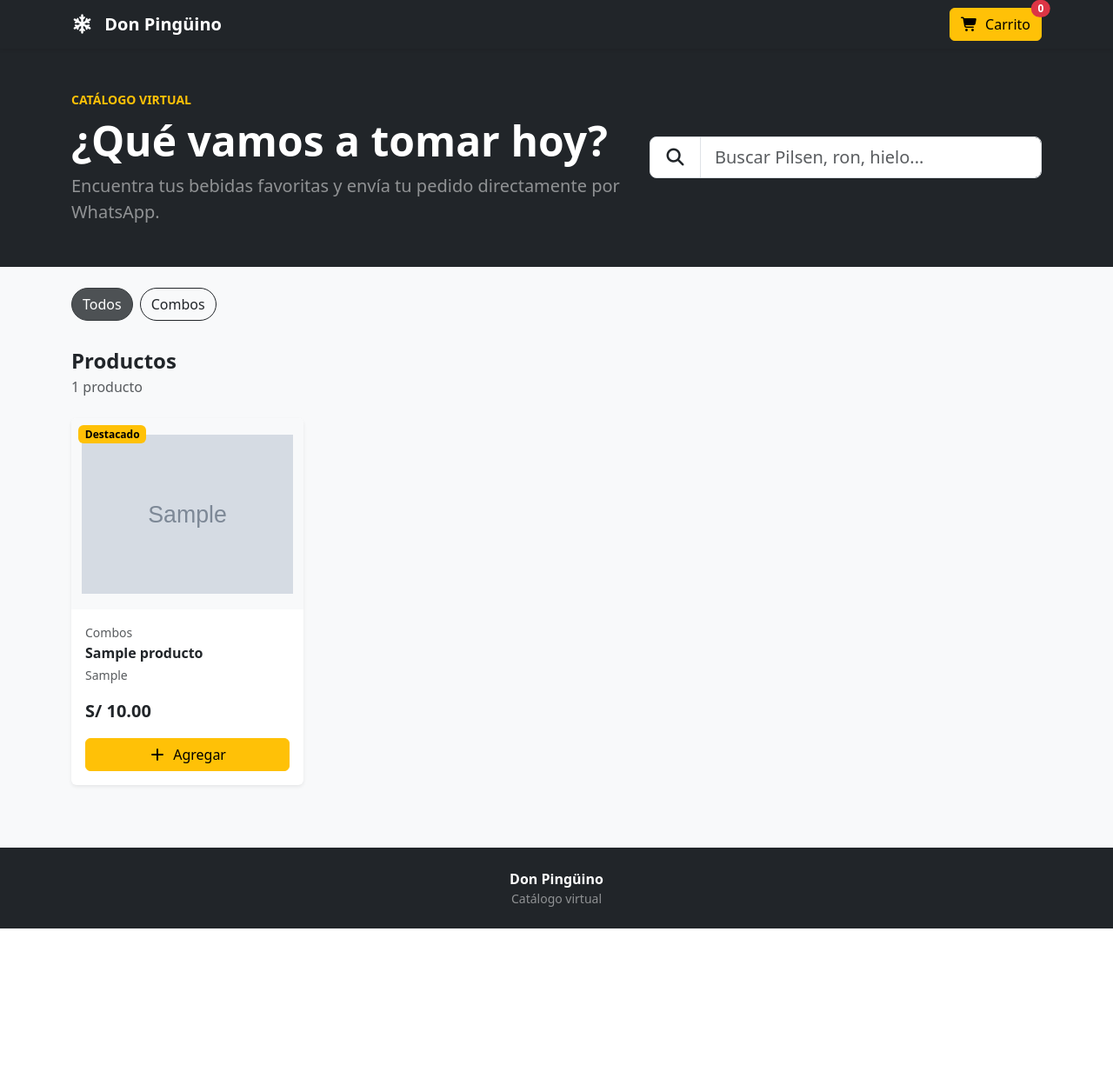
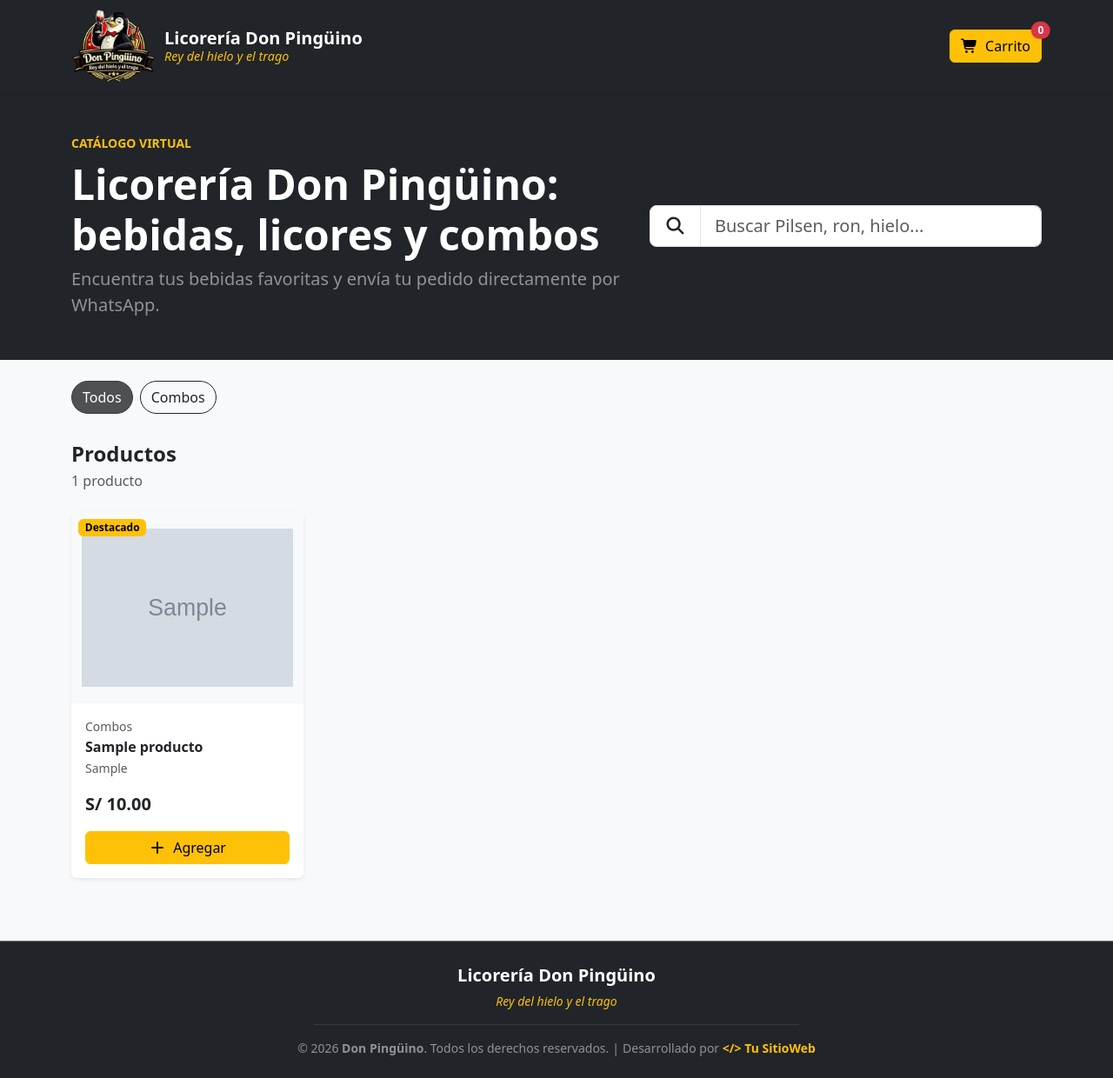
Before and after one commit to SaulSneider7/donpinguino, a PHP site: page /web/ in a window 1280 px wide. Shown: the whole page at 87% size. Before the commit the page ends 1068 px from the top, so only its background shows below. Run offline with PHP 8.4, Linux system fonts and the light colour scheme; data comes from the database, SQL or seed files in the repository; tables that the repository leaves empty hold one stand-in row (values such as "Sample post"); grey boxes marked "Sample" are stand-in pictures; some libraries are stand-ins or nearby versions.

Commit message:
update catalogo

```diff
--- a/index.php
+++ b/index.php
@@ -123,6 +123,73 @@ function imagenProducto(
         );
 }
 
+
+$urlCanonical =
+    'https://www.licoreriadonpinguino.com/';
+
+
+$datosSchema = [
+    '@context' => 'https://schema.org',
+    '@graph' => [
+        [
+            '@type' => 'WebSite',
+            '@id' => $urlCanonical . '#website',
+            'url' => $urlCanonical,
+            'name' => 'Licorería Don Pingüino',
+            'inLanguage' => 'es-PE',
+        ],
+        [
+            '@type' => 'Store',
+            '@id' => $urlCanonical . '#store',
+            'name' => 'Licorería Don Pingüino',
+            'url' => $urlCanonical,
+            'description' => 'Catálogo online de bebidas, licores, cervezas, combos, hielo y más.',
+        ],
+        [
+            '@type' => 'ItemList',
+            'name' => 'Productos de Licorería Don Pingüino',
+            'numberOfItems' => count($productos),
+            'itemListElement' => array_map(
+                static function (array $producto, int $indice): array {
+                    $item = [
+                        '@type' => 'Product',
+                        'name' => $producto['nombre'],
+                        'offers' => [
+                            '@type' => 'Offer',
+                            'priceCurrency' => 'PEN',
+                            'price' => number_format(
+                                (float) $producto['precio_venta'],
+                                2,
+                                '.',
+                                ''
+                            ),
+                            'availability' => (
+                                $producto['tipo_producto'] === 'SIMPLE'
+                                && (int) $producto['maneja_stock'] === 1
+                                && (float) $producto['stock_actual'] <= 0
+                            )
+                                ? 'https://schema.org/OutOfStock'
+                                : 'https://schema.org/InStock',
+                        ],
+                    ];
+
+                    if ($producto['imagen_url']) {
+                        $item['image'] = imagenProducto($producto['imagen_url']);
+                    }
+
+                    return [
+                        '@type' => 'ListItem',
+                        'position' => $indice + 1,
+                        'item' => $item,
+                    ];
+                },
+                $productos,
+                array_keys($productos)
+            ),
+        ],
+    ],
+];
+
 ?>
 <!doctype html>
 
@@ -139,7 +206,7 @@ function imagenProducto(
 
 
     <title>
-        Catálogo | <?= htmlspecialchars(CATALOGO_NOMBRE) ?>
+        Licorería Don Pingüino | Bebidas, licores y combos
     </title>
 
 
@@ -147,6 +214,30 @@ function imagenProducto(
         name="description"
         content="Catálogo virtual de Don Pingüino. Cervezas, licores, combos, hielo, bebidas y más."
     >
+
+    <meta name="robots" content="index, follow">
+
+    <link rel="canonical" href="<?= $urlCanonical ?>">
+
+    <meta name="theme-color" content="#212529">
+
+    <meta property="og:type" content="website">
+    <meta property="og:locale" content="es_PE">
+    <meta property="og:site_name" content="Licorería Don Pingüino">
+    <meta property="og:title" content="Licorería Don Pingüino | Bebidas, licores y combos">
+    <meta property="og:description" content="Compra bebidas, licores, cervezas, combos y hielo en el catálogo online de Don Pingüino.">
+    <meta property="og:url" content="<?= $urlCanonical ?>">
+
+    <meta name="twitter:card" content="summary">
+    <meta name="twitter:title" content="Licorería Don Pingüino | Bebidas, licores y combos">
+    <meta name="twitter:description" content="Compra bebidas, licores, cervezas, combos y hielo en el catálogo online de Don Pingüino.">
+
+    <script type="application/ld+json">
+<?= json_encode(
+    $datosSchema,
+    JSON_UNESCAPED_SLASHES | JSON_UNESCAPED_UNICODE | JSON_PRETTY_PRINT
+) ?>
+    </script>
 
 
     <!-- Bootstrap -->
@@ -182,44 +273,31 @@ function imagenProducto(
      NAVBAR
 ========================================================= -->
 
-<nav
-    class="
-        navbar
-        navbar-expand-lg
-        bg-dark
-        navbar-dark
-        sticky-top
-        shadow-sm
-    "
->
+<nav class="navbar navbar-expand-lg bg-dark navbar-dark sticky-top shadow-sm py-1 py-md-2">
+    <div class="container flex-nowrap align-items-center">
 
-    <div class="container">
+        <a class="navbar-brand d-flex align-items-center py-0 me-2 me-md-3 text-wrap" href="<?= CATALOGO_BASE_URL ?>">
+            <!-- Logo responsivo: 55px en móvil, 90px en pantallas medianas/grandes -->
+            <img src="<?= CATALOGO_BASE_URL ?>assets/img/logo.png" alt="Don Pingüino Logo" class="logo-navbar me-2">
 
-        <a
-            class="navbar-brand fw-bold"
-            href="/"
-        >
-
-            <i class="fa-solid fa-snowflake me-2"></i>
-
-            Don Pingüino
-
+            <!-- Texto visible en todos los dispositivos -->
+            <div class="d-flex flex-column justify-content-center">
+                <span class="fw-bold lh-1 title-navbar">Licorería Don Pingüino</span>
+                <small class="text-warning fst-italic slogan-navbar mt-1">Rey del hielo y el trago</small>
+            </div>
         </a>
-
 
         <button
             type="button"
-            class="btn btn-warning position-relative"
+            class="btn btn-warning position-relative flex-shrink-0 ms-auto"
             data-bs-toggle="offcanvas"
             data-bs-target="#carritoOffcanvas"
         >
-
             <i class="fa-solid fa-cart-shopping"></i>
 
             <span class="d-none d-sm-inline ms-1">
                 Carrito
             </span>
-
 
             <span
                 class="
@@ -235,12 +313,40 @@ function imagenProducto(
             >
                 0
             </span>
-
         </button>
 
     </div>
+</nav>
 
-</nav>
+<!-- Estilos rápidos para controlar los tamaños responsive sin romper la barra -->
+<style>
+    /* Logo adaptativo */
+    .logo-navbar {
+        height: 55px;
+        width: auto;
+    }
+    /* Tamaños de texto para celular */
+    .title-navbar {
+        font-size: 0.95rem;
+    }
+    .slogan-navbar {
+        font-size: 0.75rem;
+        line-height: 1;
+    }
+
+    /* Ajustes para pantallas medianas y grandes (Computadoras / Tablets) */
+    @media (min-width: 768px) {
+        .logo-navbar {
+            height: 90px;
+        }
+        .title-navbar {
+            font-size: 1.25rem;
+        }
+        .slogan-navbar {
+            font-size: 0.9rem;
+        }
+    }
+</style>
 
 
 
@@ -269,7 +375,7 @@ function imagenProducto(
 
 
                 <h1 class="display-5 fw-bold">
-                    ¿Qué vamos a tomar hoy?
+                    Licorería Don Pingüino: bebidas, licores y combos
                 </h1>
 
 
@@ -840,16 +946,31 @@ function imagenProducto(
      FOOTER
 ========================================================= -->
 
-<footer class="bg-dark text-white py-4 mt-5">
+<footer class="bg-dark text-white py-4 mt-5 border-top border-secondary">
 
     <div class="container text-center">
 
-        <div class="fw-bold">
-            Don Pingüino
+        <!-- Marca y Eslogan -->
+        <div class="fw-bold fs-5 mb-1">
+            Licorería Don Pingüino
         </div>
 
-        <div class="small text-white-50">
-            Catálogo virtual
+        <div class="small text-warning fst-italic mb-3">
+            Rey del hielo y el trago
+        </div>
+
+        <hr class="border-secondary opacity-25 my-3 w-50 mx-auto">
+
+        <!-- Copyright y Crédito de Desarrollo -->
+        <div class="small text-white-50 d-flex flex-column flex-sm-row justify-content-center align-items-center gap-1">
+            <span>&copy; <?= date('Y') ?> <strong>Don Pingüino</strong>. Todos los derechos reservados.</span>
+            <span class="d-none d-sm-inline">|</span>
+            <span>
+                Desarrollado por
+                <a href="https://tu-sitioweb.com" target="_blank" rel="noopener noreferrer" class="text-warning text-decoration-none fw-semibold">
+                    &lt;/&gt; Tu SitioWeb
+                </a>
+            </span>
         </div>
 
     </div>
```
Also changed, not shown: assets/img/logo.png (added).
